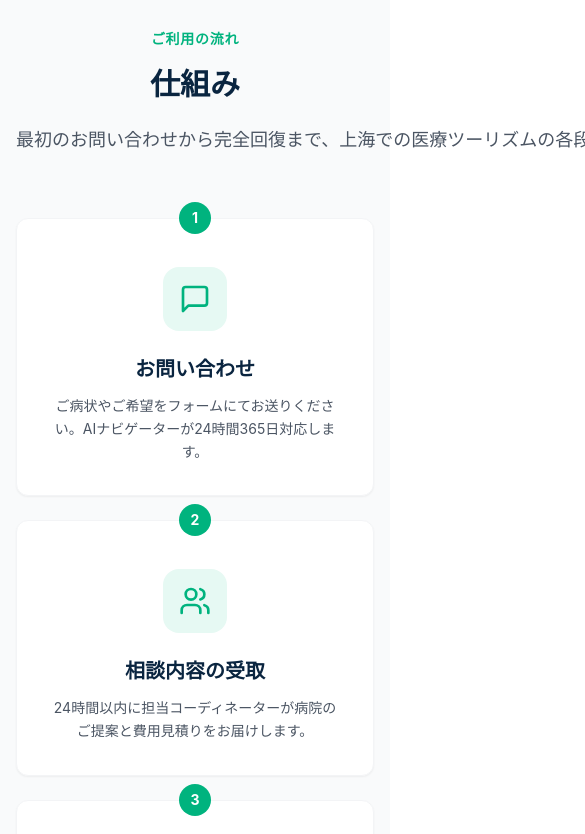
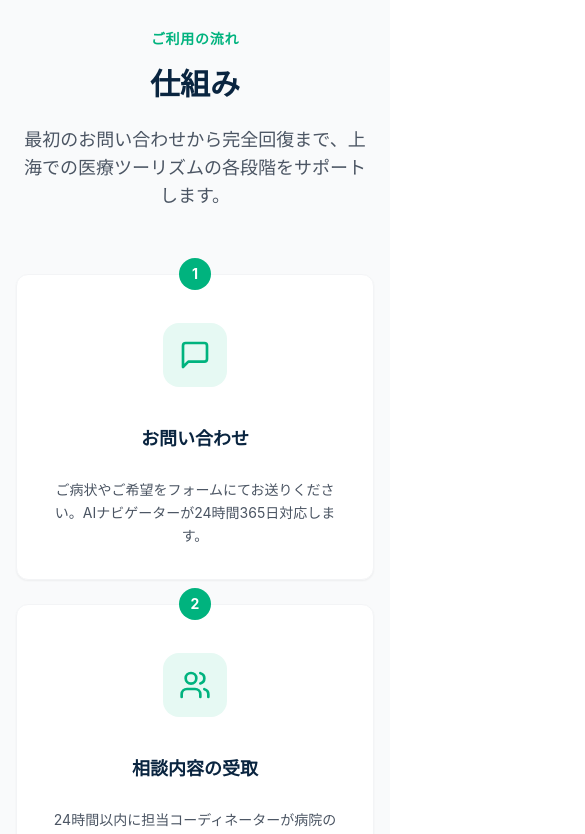
Before and after one commit to linglingsaiko/ShanghaiMed, a Next.js app: page /ja in a window 390 px wide. Shown: the part 4540-5374 px from the top of the page, 585 px wide, since content can reach past the window. Built offline with nearby package versions, Linux system fonts and the light colour scheme; no server answers.

Commit message:
fix(ru/how-it-works): allow step titles to wrap — remove whitespace-nowrap truncation on long Russian titles

```diff
--- a/components/sections/HowItWorks.tsx
+++ b/components/sections/HowItWorks.tsx
@@ -29,7 +29,7 @@ const HowItWorks: React.FC = () => {
           <h2 className="text-3xl md:text-4xl lg:text-5xl font-bold text-primary mt-4 mb-6">
             {t('howItWorks.title')}
           </h2>
-          <p className="text-gray-600 text-lg whitespace-nowrap">
+          <p className="text-gray-600 text-lg">
             {t('howItWorks.subtitle')}
           </p>
         </div>
@@ -64,8 +64,8 @@ const HowItWorks: React.FC = () => {
                   </div>
 
                   {/* Content */}
-                  <h3 className="text-xl font-bold text-primary mb-3 whitespace-nowrap">
-                    {title}
+                  <h3 className="text-lg md:text-xl font-bold text-primary mb-3 leading-snug min-h-[3.5rem] flex items-center justify-center">
+                    <span className="break-words">{title}</span>
                   </h3>
                   <p className="text-gray-600 text-sm leading-relaxed">
                     {description}
```
